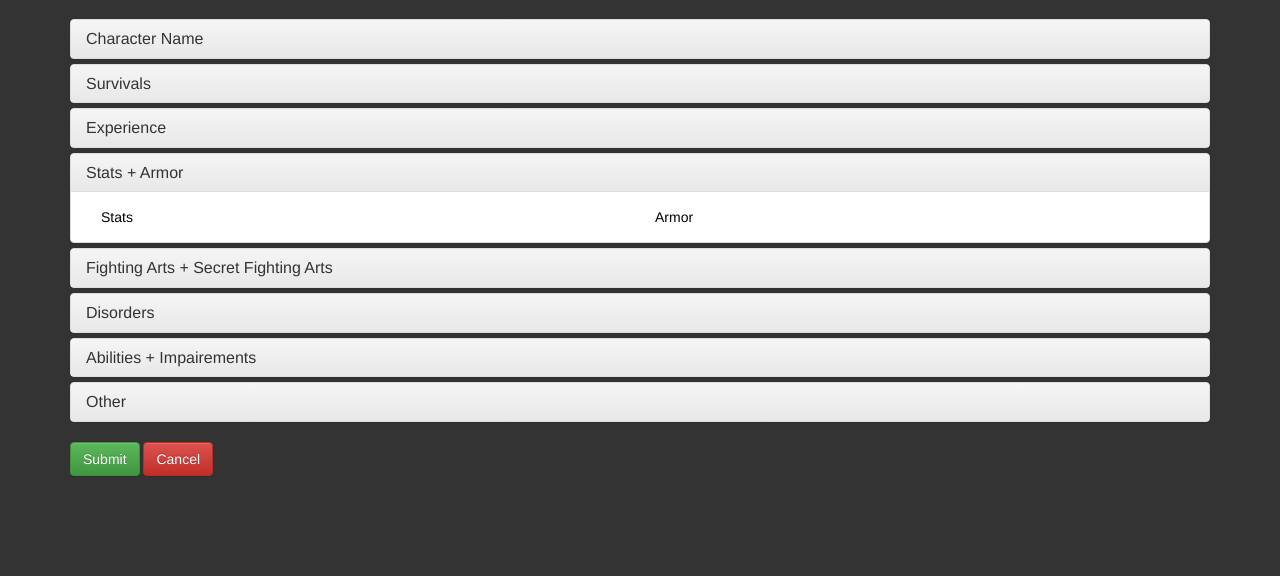
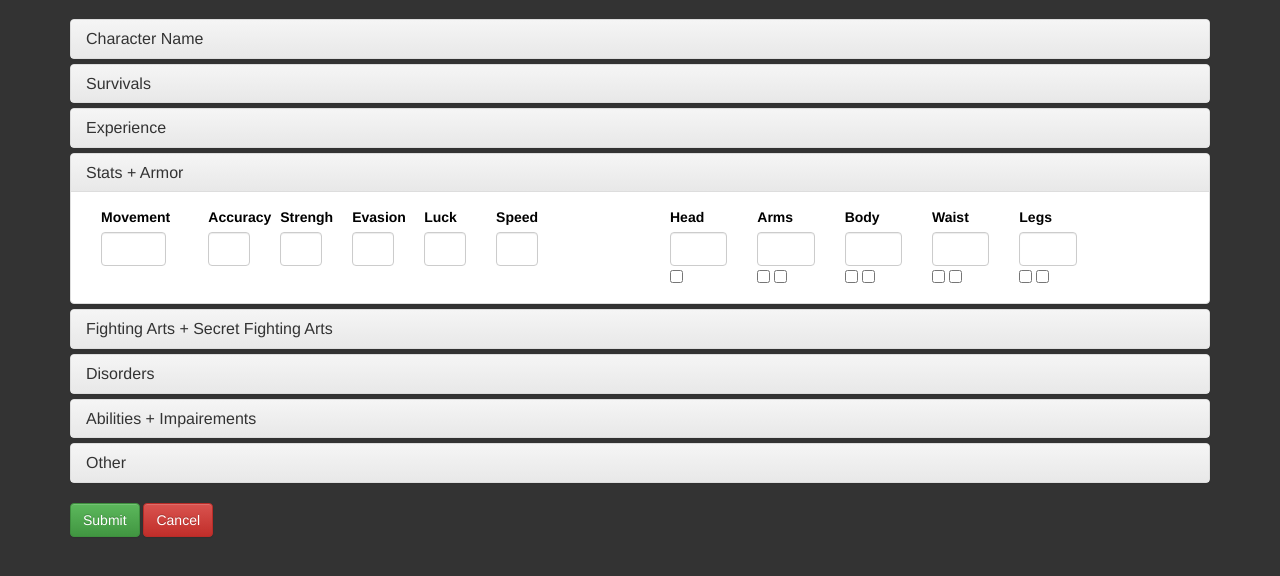
Before and after one commit to Steph4104/kdm_2.0, a PHP site: page /CharacterSheet.php in a window 1280 px wide, after a click on "Stats + Armor". Shown: the part 51-627 px from the top of the page. Run offline with PHP 8.4, Linux system fonts and the light colour scheme; data comes from the database, SQL or seed files in the repository.

Commit message:
stast design update

```diff
--- a/CharacterSheet.php
+++ b/CharacterSheet.php
@@ -333,11 +333,71 @@ $uncheck_understanding = 10 - $understanding['Understanding'];
     	</div>
     	<div id="collapseFour" class="panel-collapse collapse" role="tabpanel" aria-labelledby="headingFour">
       		<div class="panel-body">
-            	<div class="col-sm-6">
-                Stats
+            	<div class="col-sm-1">
+                 <div class="form-group col-md-2 stats">
+      <label for="inputZip">Movement</label>
+      <input type="text" class="form-control"  id="inputZip">
+    </div>
+
+              </div>
+              <div class="col-sm-5">
+
+    <div class="form-group col-md-2" style='margin:0px;'>
+      <label for="inputZip">Accuracy</label>
+      <input type="text" class="form-control" id="inputZip">
+    </div>
+    <div class="form-group col-md-2" style='margin:0px;'>
+      <label for="inputZip">Strengh</label>
+      <input type="text" class="form-control" id="inputZip">
+    </div>
+    <div class="form-group col-md-2" style='margin:0px;'>
+      <label for="inputZip">Evasion</label>
+      <input type="text" class="form-control" id="inputZip">
+    </div>
+    <div class="form-group col-md-2" style='margin:0px;'>
+      <label for="inputZip">Luck</label>
+      <input type="text" class="form-control" id="inputZip">
+    </div>
+    <div class="form-group col-md-2" style='margin:0px;'>
+      <label for="inputZip">Speed</label>
+      <input type="text" class="form-control" id="inputZip">
+    </div>
                 </div>
                 <div class="col-sm-6">
-                Armor
+                    <div class="form-group col-md-2" style='margin:0px;'>
+      <label for="inputZip">Head</label>
+      <input type="text" class="form-control" id="inputZip">
+      <input class=".form-check-inline" type="checkbox">
+    </div>
+
+    <div class="form-group col-md-2" style='margin:0px;'>
+      <label for="inputZip">Arms</label>
+      <input type="text" class="form-control" id="inputZip">
+      <input class="form-check-input" type="checkbox">
+      <input class="form-check-input" type="checkbox">
+    </div>
+
+    <div class="form-group col-md-2" style='margin:0px;'>
+      <label for="inputZip">Body</label>
+      <input type="text" class="form-control" id="inputZip">
+       <input class="form-check-input" type="checkbox">
+        <input class="form-check-input" type="checkbox">
+    </div>
+
+    <div class="form-group col-md-2" style='margin:0px;'>
+      <label for="inputZip">Waist</label>
+      <input type="text" class="form-control" id="inputZip">
+      <input class="form-check-input" type="checkbox">
+      <input class="form-check-input" type="checkbox">
+    </div>
+
+    <div class="form-group col-md-2" style='margin:0px;'>
+      <label for="inputZip">Legs</label>
+      <input type="text" class="form-control" id="inputZip">
+      <input class="form-check-input" type="checkbox">
+      <input class="form-check-input" type="checkbox">
+    </div>
+
                 </div>
       		</div>
     	</div>
@@ -351,7 +411,21 @@ $uncheck_understanding = 10 - $understanding['Understanding'];
     	</div>
     	<div id="collapseFive" class="panel-collapse collapse" role="tabpanel" aria-labelledby="headingFive">
       		<div class="panel-body">
-        Anim pariatur cliche reprehenderit, enim eiusmod high life accusamus terry richardson ad squid. 3 wolf moon officia aute, non cupidatat skateboard dolor brunch. Food truck quinoa nesciunt laborum eiusmod. Brunch 3 wolf moon tempor, sunt aliqua put a bird on it squid single-origin coffee nulla assumenda shoreditch et. Nihil anim keffiyeh helvetica, craft beer labore wes anderson cred nesciunt sapiente ea proident. Ad vegan excepteur butcher vice lomo. Leggings occaecat craft beer farm-to-table, raw denim aesthetic synth nesciunt you probably haven't heard of them accusamus labore sustainable VHS.
+
+        <div class="form-group col-sm-4">
+    <label for="exampleFormControlTextarea1">Example textarea</label>
+    <textarea class="form-control" id="exampleFormControlTextarea1" rows="3"></textarea>
+  </div>
+
+   <div class="form-group col-sm-4 spacing-textera">
+    <label for="exampleFormControlTextarea1">Example textarea</label>
+    <textarea class="form-control" id="exampleFormControlTextarea1" rows="3"></textarea>
+  </div>
+
+   <div class="form-group col-sm-4 spacing-textera">
+    <label for="exampleFormControlTextarea1">Example textarea</label>
+    <textarea class="form-control" id="exampleFormControlTextarea1" rows="3"></textarea>
+  </div>
       		</div>
     	</div>
   	</div>
--- a/css/theme.css
+++ b/css/theme.css
@@ -21,3 +21,11 @@ body {
 .borderBox{
 	border-style: dashed;
 	}
+
+  .stats{
+    width:95px;
+  }
+
+  .spacing-textera{
+    margin:10px;
+  }
```
